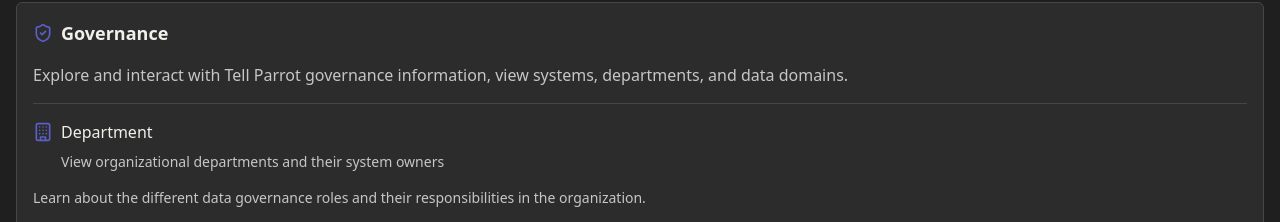
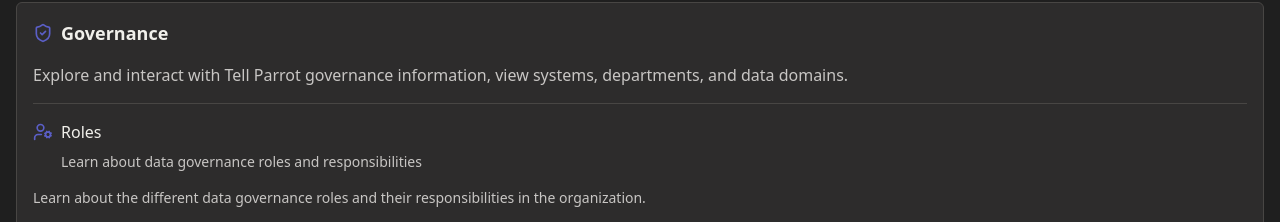
Before and after one commit to Walley411/parrot-tab-empower-67, a React (Vite) app: page /profile/1/governance/roles in a window 1280 px wide. Shown: the part 329-551 px from the top of the page. Built offline with nearby package versions, Linux system fonts and the light colour scheme.

Commit message:
Update Governance header
Updates the header and description under the Governance section to reflect the Roles page content.

```diff
--- a/src/pages/Parrot.tsx
+++ b/src/pages/Parrot.tsx
@@ -1,7 +1,7 @@
 
 import React from 'react';
 import { useParams, Outlet, Navigate, useLocation } from 'react-router-dom';
-import { ShieldCheck, Building, Database, Globe } from 'lucide-react';
+import { ShieldCheck, Building, Database, Globe, UserCog } from 'lucide-react';
 
 const Governance = () => {
   // Extract the userId from params to ensure proper navigation
@@ -24,6 +24,10 @@ const Governance = () => {
     sectionIcon = <Globe size={20} className="mr-2 text-teams-accent" />;
     sectionTitle = "Domains";
     sectionDescription = "Browse data domains and their relationships";
+  } else if (currentPath.includes('/governance/roles')) {
+    sectionIcon = <UserCog size={20} className="mr-2 text-teams-accent" />;
+    sectionTitle = "Roles";
+    sectionDescription = "Learn about data governance roles and responsibilities";
   }
 
   return (
```
